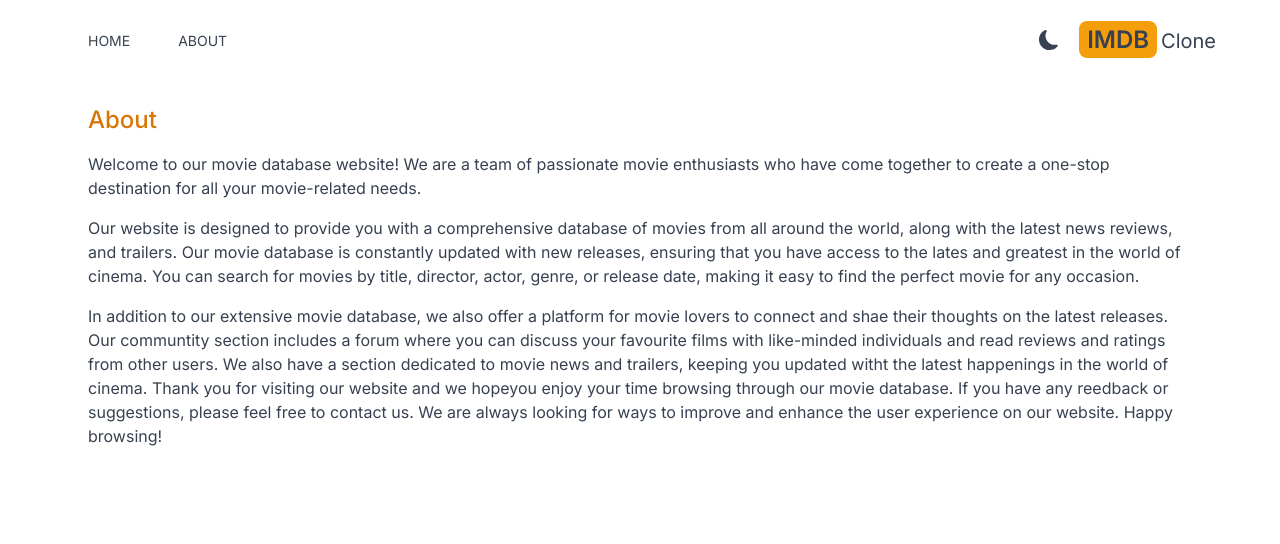
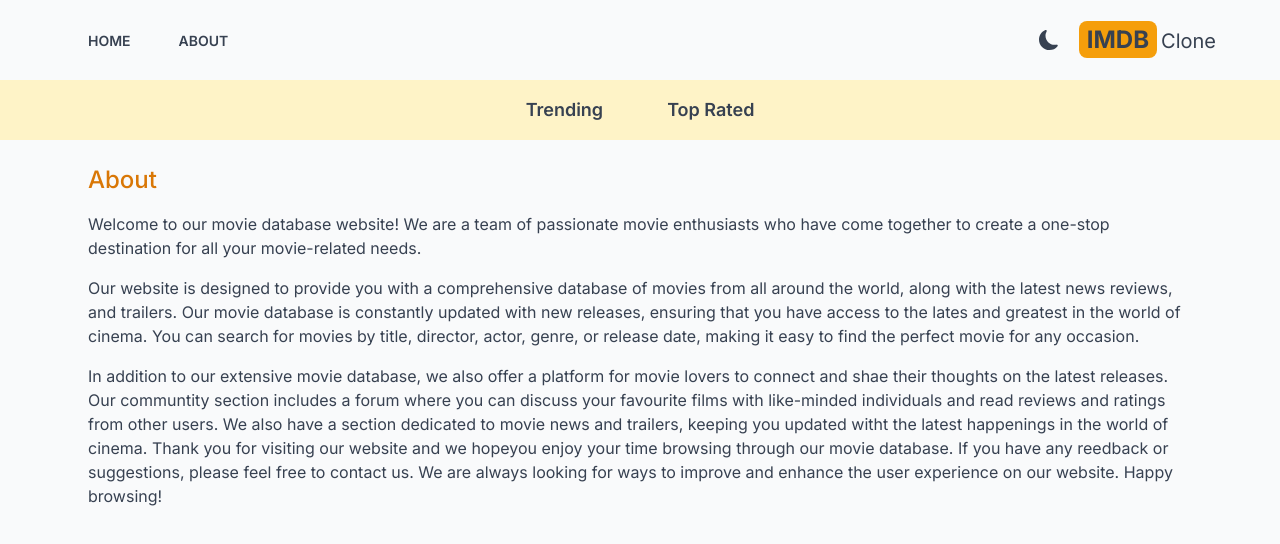
Before and after one commit to Odohofre/imdb-clone, a Next.js app: page /about in a window 1280 px wide. Shown: the top 544 px of the page. Built offline with nearby package versions, Linux system fonts and the light colour scheme.

Commit message:
feat: create navbar

```diff
--- a/src/app/Providers.jsx
+++ b/src/app/Providers.jsx
@@ -5,7 +5,7 @@
 export function Providers({ children }) {
   return (
     <ThemeProvider attribute="class" enableSystem>
-      <div className="dark:bg-gray-700 dark:text-gray-200 text-gray-700 transition-colors duration-300 min-h-screen select-none">
+      <div className="dark:bg-gray-700 dark:text-gray-200 bg-gray-50 text-gray-700 transition-colors duration-300 min-h-screen select-none">
         {children}
       </div>
     </ThemeProvider>
--- a/src/app/layout.jsx
+++ b/src/app/layout.jsx
@@ -1,12 +1,12 @@
-import Header from "@/components/Header";
 import "./globals.css";
 import { Providers } from "./Providers";
-
+import NavBar from "@/components/NavBar";
+import Header from "@/components/Header";
 import { Inter } from "next/font/google";
 
 const inter = Inter({
   subsets: ["latin"],
-  weight: ["400", "500", "600"],
+  weight: ["400", "500", "600", "700"],
 });
 
 export const metadata = {
@@ -26,6 +26,7 @@
           <Header />
 
           {/* Navbar */}
+          <NavBar />
 
           {/* SearchBox */}
 
--- a/src/components/MenuItem.jsx
+++ b/src/components/MenuItem.jsx
@@ -1,12 +1,15 @@
-import Link from "next/link"
+import Link from "next/link";
 
-export default function MenuItem({title, address, Icon}) {
+export default function MenuItem({ title, address, Icon }) {
   return (
     <div>
-      <Link href={address} className="mx-4 lg:mx-6 hover:text-amber-600">
+      <Link
+        href={address}
+        className="mx-4 lg:mx-6 hover:text-amber-600 font-semibold"
+      >
         <Icon className="text-2xl sm:hidden mx-4" />
         <p className="hidden sm:inline my-2 text-sm">{title}</p>
       </Link>
     </div>
-  )
+  );
 }
--- /dev/null
+++ b/src/components/NavBar.jsx
@@ -0,0 +1,10 @@
+import NavBarItem from "./NavBarItem";
+
+export default function NavBar() {
+  return (
+    <nav className="flex justify-center dark:bg-gray-600 bg-amber-100 lg:text-lg p-4 space-x-4">
+      <NavBarItem title="Trending" param="fetchTrending" />
+      <NavBarItem title="Top Rated" param="FetchTopRated" />
+    </nav>
+  );
+}
--- /dev/null
+++ b/src/components/NavBarItem.jsx
@@ -0,0 +1,24 @@
+"use client";
+
+import Link from "next/link";
+import { useSearchParams } from "next/navigation";
+
+export default function NavBarItem({ title, param }) {
+  const searchParams = useSearchParams();
+  const genre = searchParams.get("genre");
+
+  return (
+    <div>
+      <Link
+        className={`m-4 hover:text-amber-600 font-semibold p-2 ${
+          genre && genre === param
+            ? "underline underline-offset-8 decoration-4 decoration-amber-500 rounded-lg"
+            : ""
+        }`}
+        href={`/?genre=${param}`}
+      >
+        {title}
+      </Link>
+    </div>
+  );
+}
```
